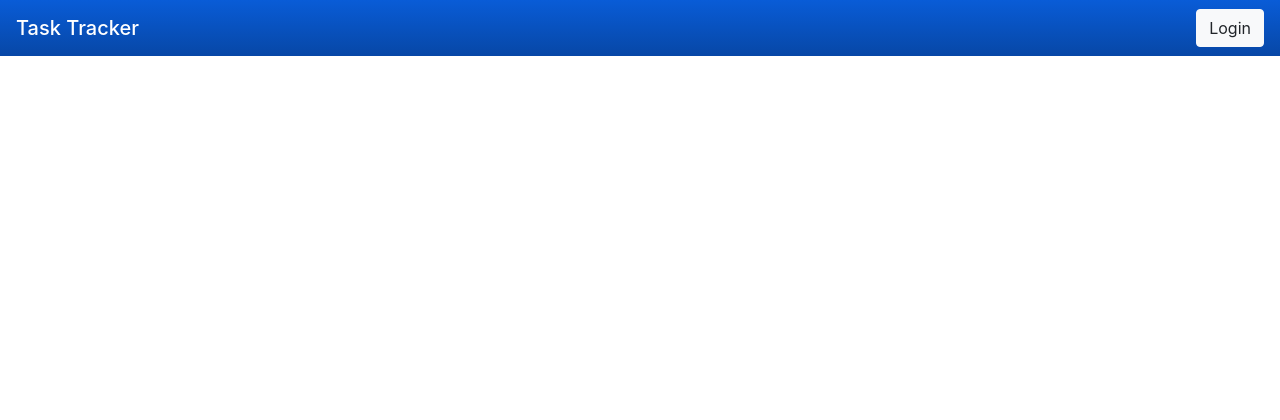
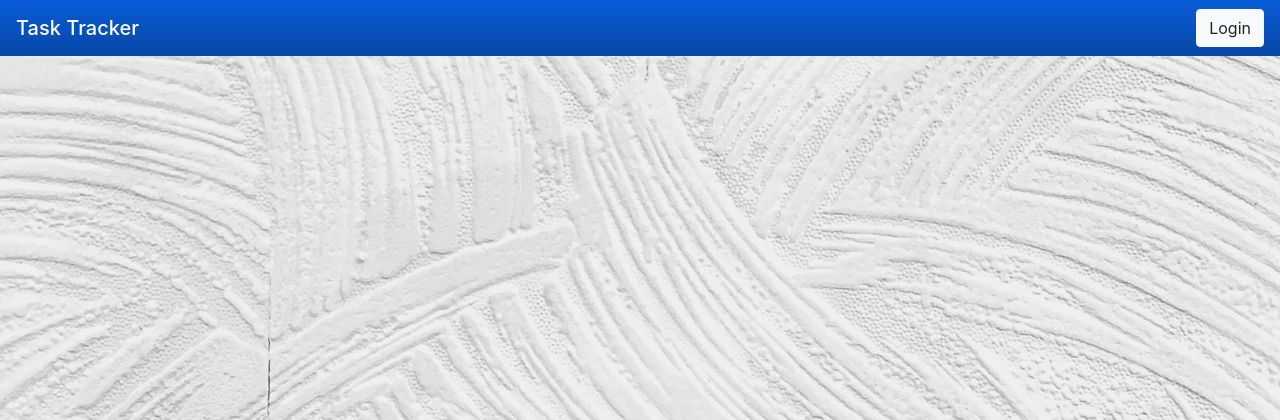
Before and after one commit to MuhammadAbdelaal/Task_Tracker, a PHP site: page / in a window 1280 px wide. Shown: the top 420 px of the page. Run offline with PHP 8.4, Linux system fonts and the light colour scheme.

Commit message:
adding background image

```diff
--- a/main.css
+++ b/main.css
@@ -1,5 +1,11 @@
+/* Background Image */
+body {
+    background: url(background.jpg) no-repeat center;
+    background-size: cover;
+}
 
-/* Bootstrap Navbar */
+
+/* Bootstrap Auto generated Navbar styling */
 .navbar-custom {
     background-color: #0747a6;
     border-color: #063986;
```
Also changed, not shown: background.jpg (added).
